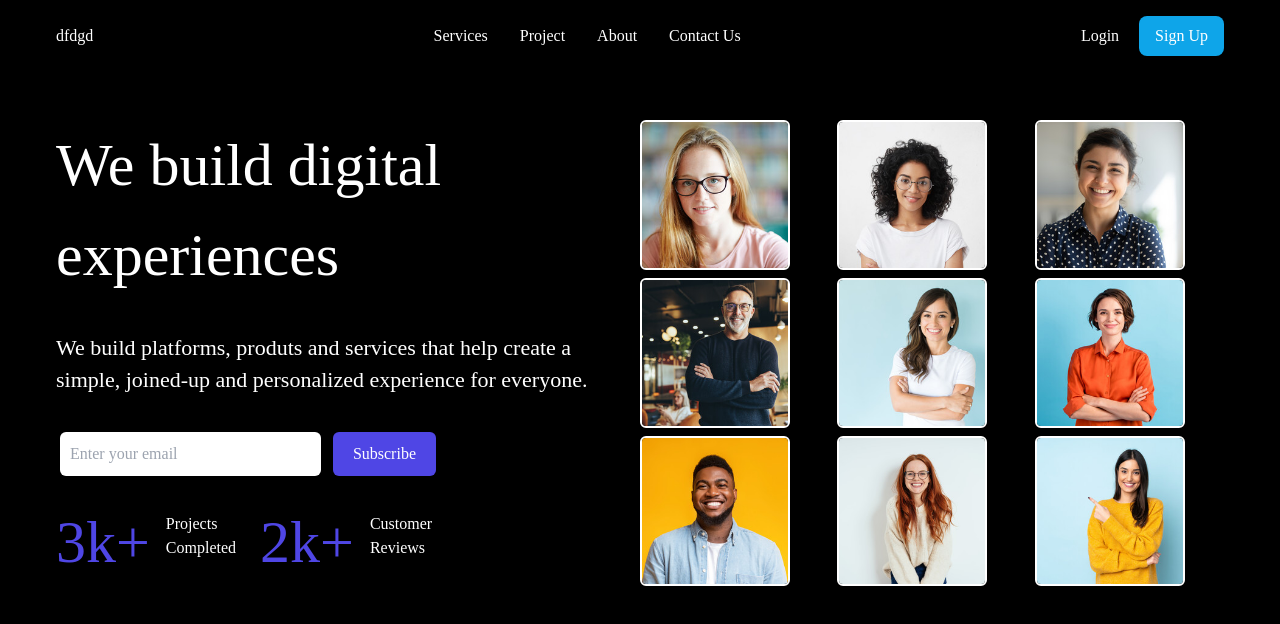
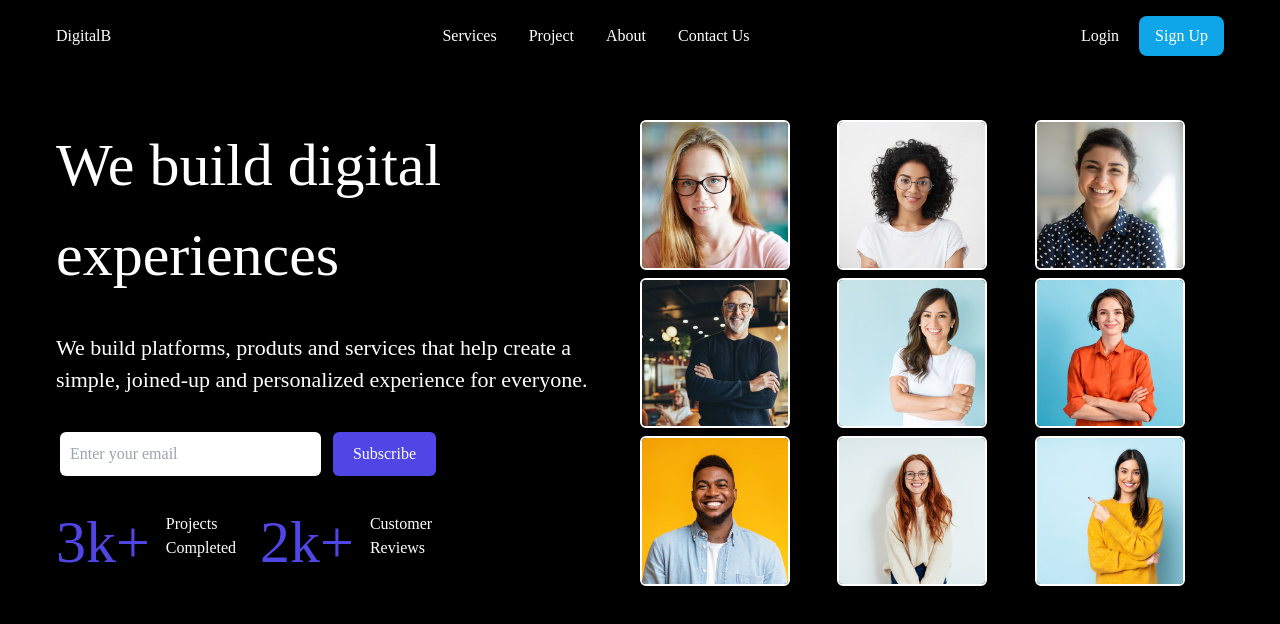
Before and after one commit to mateenOlalekan/Landpage, a React (Vite) app: page / in a window 1280 px wide. Shown: the top 624 px of the page. Built offline with nearby package versions, Linux system fonts and the light colour scheme; a web font is replaced by a local one.

Commit message:
Logo Change

```diff
--- a/src/App.jsx
+++ b/src/App.jsx
@@ -31,7 +31,7 @@ function App() {
     <>
        <div className='bg-[#000000] pt-4 px-14 flex flex-col h-screen w-screen relative'>
           <div className='flex text-white flex-row justify-between items-center'>
-            <p>dfdgd</p>
+            <p>DigitalB</p>
             <div className=' flex flex-row gap-8 max-md:hidden'>
               <a>Services</a>
               <a>Project</a>
```
